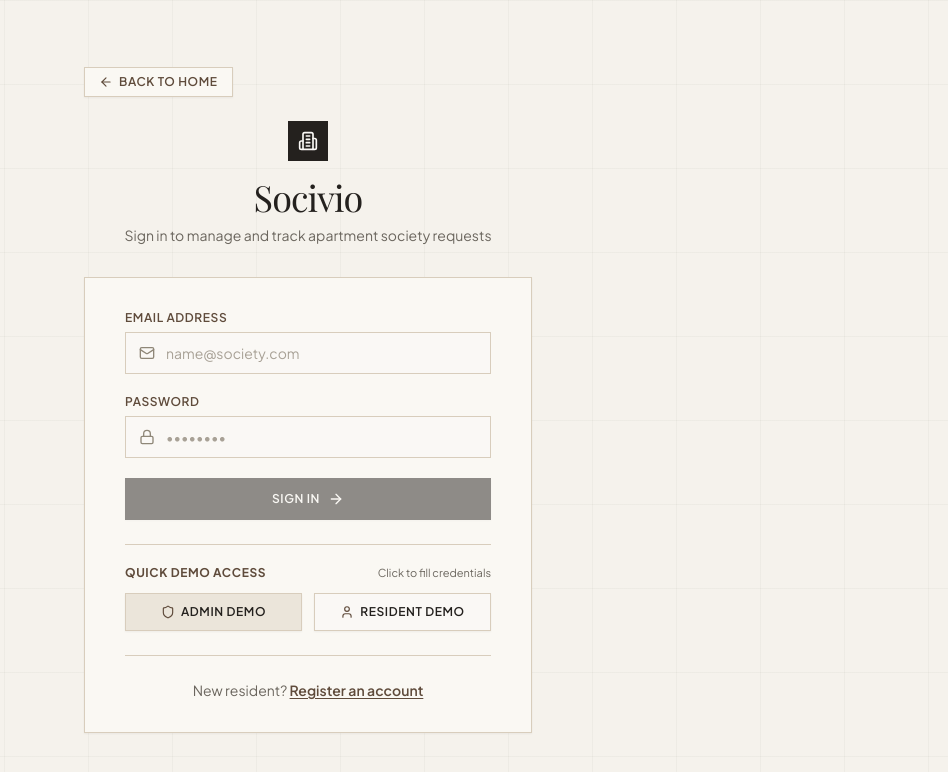
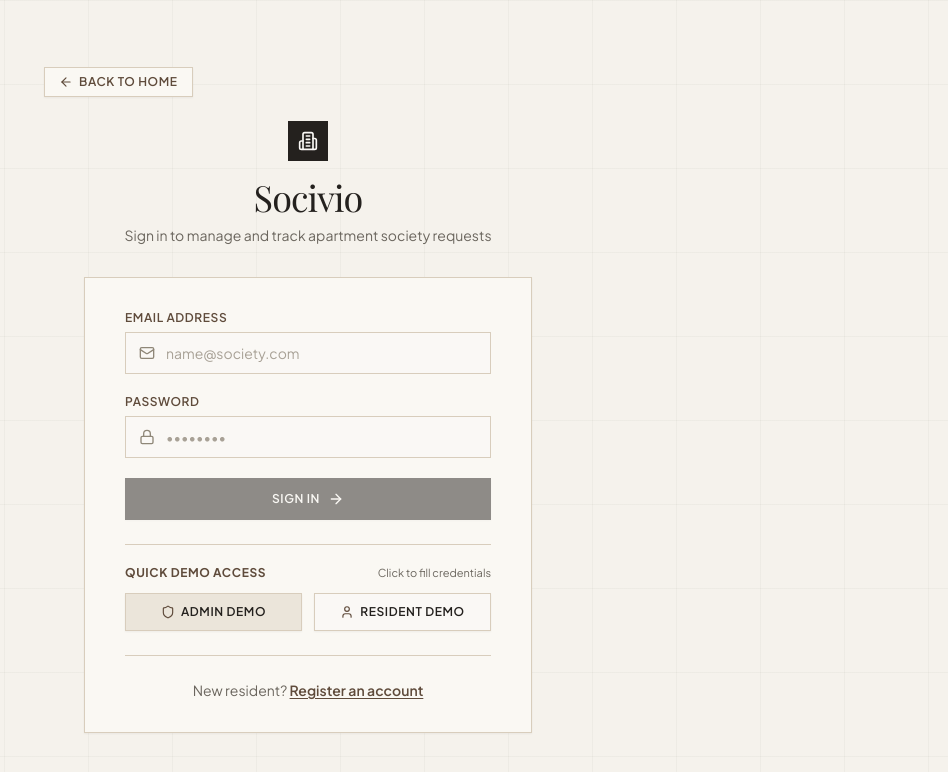
Before and after one commit to gokulsivas/society_maintenance_tracker, a React (Vite) app in the folder frontend/: page /login in a window 1280 px wide. Shown: the top 772 px of the page, without its empty margins (332-1280 px from the left). Built offline with nearby package versions, Linux system fonts and the light colour scheme; no server answers; a web font is replaced by a local one.

Commit message:
style(auth): shift back to home button 40px left on desktop layouts

```diff
--- a/frontend/src/pages/LoginPage.jsx
+++ b/frontend/src/pages/LoginPage.jsx
@@ -45,7 +45,7 @@ export default function LoginPage() {
 
   return (
     <div className="min-h-screen editorial-page-surface flex flex-col justify-center py-12 px-4 sm:px-6 lg:px-8">
-      <div className="sm:mx-auto sm:w-full sm:max-w-md mb-6">
+      <div className="sm:mx-auto sm:w-full sm:max-w-md mb-6 sm:-translate-x-10">
         <Link
           to="/"
           className="inline-flex items-center px-3.5 py-1.5 bg-[#faf8f3] hover:bg-[#ebe5da] border border-[#d8cdbc] text-xs font-semibold uppercase tracking-wider text-[#5f4b3b] hover:text-[#24211e] transition-colors shadow-sm"
--- a/frontend/src/pages/RegisterPage.jsx
+++ b/frontend/src/pages/RegisterPage.jsx
@@ -52,7 +52,7 @@ export default function RegisterPage() {
 
   return (
     <div className="min-h-screen editorial-page-surface flex flex-col justify-center py-12 px-4 sm:px-6 lg:px-8">
-      <div className="sm:mx-auto sm:w-full sm:max-w-md mb-6">
+      <div className="sm:mx-auto sm:w-full sm:max-w-md mb-6 sm:-translate-x-10">
         <Link
           to="/"
           className="inline-flex items-center px-3.5 py-1.5 bg-[#faf8f3] hover:bg-[#ebe5da] border border-[#d8cdbc] text-xs font-semibold uppercase tracking-wider text-[#5f4b3b] hover:text-[#24211e] transition-colors shadow-sm"
```
Also changed, not shown: 4 other files (tests, documents, lock files or other folders).
